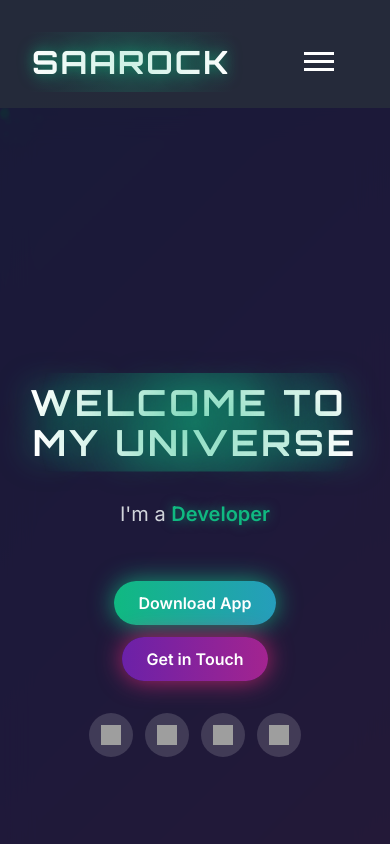
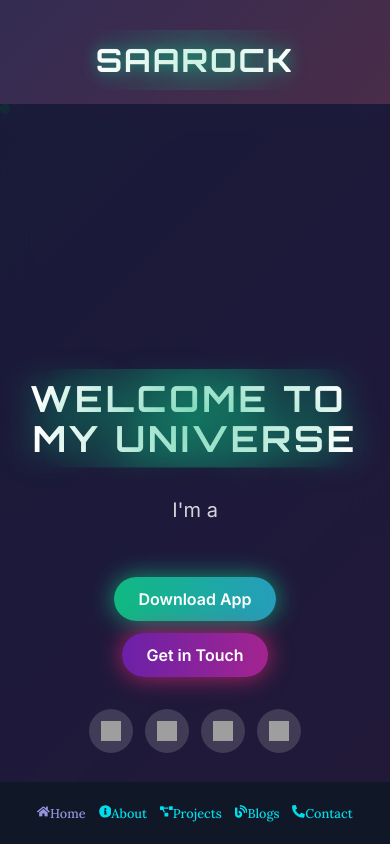
Before and after one commit to saarock/saarock.me, a React (Vite) app: page / in a window 390 px wide. Shown: the top 844 px of the page. Built offline with nearby package versions, Linux system fonts and the light colour scheme; grey boxes are pictures that could not be loaded.

Commit message:
improved nav

```diff
--- a/package.json
+++ b/package.json
@@ -16,6 +16,7 @@
     "prettier": "^3.5.3",
     "react": "^19.0.0",
     "react-dom": "^19.0.0",
+    "react-icons": "^5.5.0",
     "react-router": "^7.5.1",
     "typed-js": "^0.2.3"
   },
--- a/src/components/header/Header.css
+++ b/src/components/header/Header.css
@@ -1,5 +1,6 @@
 /* Import Google Fonts */
-@import url("https://fonts.googleapis.com/css2?family=Orbitron:wght@700&family=Inter:wght@400;600;700&display=swap");
+@import url('https://fonts.googleapis.com/css2?family=Merriweather:wght@700&family=Lora:wght@500&family=Open+Sans:wght@400&family=Fira+Code:wght@400&display=swap');
+
 
 /* Custom animations for CSS (complementing GSAP) */
 @keyframes sb-pulseGlow {
@@ -31,7 +32,7 @@
 
 /* Header styles */
 .sb-header {
-  /* position: fixed; */
+  position: sticky;
   top: 0;
   left: 0;
   width: 100%;
@@ -106,15 +107,49 @@
   display: flex;
   gap: 2rem;
 }
+.sb-mobile-menu {
+  display: none;
+}
 
-@media (max-width: 768px) {
+@media (max-width: 844px) {
+  .sb-mobile-menu {
+    display: block;
+  }
+    /**
+mobile menus css start
+*/
+.sb-mobile-menu {
+  position: fixed;
+  bottom: 0;
+  width: 100%;
+  background: rgba(17, 24, 39, 0.981);
+  left: 0;
+}
+.sb-mobile-menu-content {
+  display: flex;
+  justify-content: center;
+  padding: 1rem;
+  font-size: 0.8rem;
+  text-align: center;
+
+
+}
+.sb-mobile-nav-link {
+  padding: 0.4rem;
+  border-radius: 1rem;
+}
+.sb-mobile-menu-content .sb-mobile-nav-link-active {
+  /* background: rgba(17, 55, 137, 0.7); */
+  color: rgb(149, 149, 222);
+}
+
+/* Mobile menu css end */
   .sb-desktop-menu {
     display: none;
   }
 }
 
 .sb-nav-link {
-  font-family: "Inter", sans-serif;
   font-size: 1.25rem;
   font-weight: 600;
   color: #d1d5db;
@@ -157,10 +192,16 @@
   z-index: 52;
 }
 
+
 @media (max-width: 768px) {
+.sb-nav-container {
+  display: flex;
+  justify-content: center;
+}
   .sb-mobile-toggle {
     display: block;
   }
+
 }
 
 .sb-hamburger {
@@ -208,51 +249,3 @@
   transform: rotate(-45deg);
   top: 8px;
 }
-
-.sb-mobile-menu {
-  position: fixed;
-  top: 0;
-  right: 0;
-  width: 100%;
-  height: 100%;
-  background: rgba(17, 24, 39, 0.95);
-  backdrop-filter: blur(15px);
-  transform: translateX(100%);
-  transition: transform 0.5s ease-in-out;
-  z-index: 51;
-  display: flex;
-  align-items: center;
-  justify-content: center;
-}
-
-.sb-mobile-menu-open {
-  transform: translateX(0);
-}
-
-.sb-mobile-menu-content {
-  display: flex;
-  flex-direction: column;
-  align-items: center;
-  gap: 2rem;
-}
-
-.sb-mobile-nav-link {
-  font-family: "Inter", sans-serif;
-  font-size: 2rem;
-  font-weight: 600;
-  color: #d1d5db;
-  text-decoration: none;
-  transition: color 0.3s ease;
-}
-
-.sb-mobile-nav-link:hover,
-.sb-mobile-nav-link-active {
-  color: #10b981;
-  text-shadow: 0 0 15px rgba(16, 185, 129, 0.8);
-}
-
-@media (min-width: 769px) {
-  .sb-mobile-menu {
-    display: none;
-  }
-}
--- a/src/components/header/Header.tsx
+++ b/src/components/header/Header.tsx
@@ -1,12 +1,14 @@
-import { useState, useEffect, useRef } from "react";
+import { useState, useEffect, useRef, JSX } from "react";
 import { gsap } from "gsap";
 import { NavLink } from "react-router";
+import { FaHome, FaInfoCircle, FaProjectDiagram, FaBlog, FaPhoneAlt } from "react-icons/fa"; // Import the icons
 import "./Header.css";
 import useTopLoader from "../../hooks/useTopLoader";
 
 interface NavItem {
   name: string;
   href: string;
+  icon: JSX.Element;  // Add icon field
 }
 
 interface NavLinkRef {
@@ -72,11 +74,11 @@ const Header: React.FC = () => {
   }, [isOpen]);
 
   const navItems: NavItem[] = [
-    { name: "Home", href: "/" },
-    { name: "About", href: "/about" },
-    { name: "Projects", href: "/projects" },
-    { name: "Blogs", href: "/blogs" },
-    { name: "Contact", href: "/contact" },
+    { name: "Home", href: "/", icon: <FaHome /> },
+    { name: "About", href: "/about", icon: <FaInfoCircle /> },
+    { name: "Projects", href: "/projects", icon: <FaProjectDiagram /> },
+    { name: "Blogs", href: "/blogs", icon: <FaBlog /> },
+    { name: "Contact", href: "/contact", icon: <FaPhoneAlt /> },
   ];
 
   return (
@@ -117,25 +119,12 @@ const Header: React.FC = () => {
                   }
                 }}
               >
+                <span className="sb-nav-link-icon">{item.icon}</span>
                 <span className="sb-nav-link-text">{item.name}</span>
                 <div className="sb-nav-link-underline"></div>
               </NavLink>
             ))}
           </div>
-
-          {/* Mobile Menu Button */}
-          <button
-            onClick={() => setIsOpen(!isOpen)}
-            className="sb-mobile-toggle"
-            aria-label="Toggle menu"
-            ref={mobileToggleRef}
-          >
-            <div className={`sb-hamburger ${isOpen ? "sb-open" : ""}`}>
-              <div className="sb-hamburger-line"></div>
-              <div className="sb-hamburger-line"></div>
-              <div className="sb-hamburger-line"></div>
-            </div>
-          </button>
         </div>
 
         {/* Mobile Menu */}
@@ -153,6 +142,7 @@ const Header: React.FC = () => {
                 }
                 onClick={() => setIsOpen(false)}
               >
+                <span className="sb-mobile-nav-link-icon">{item.icon}</span>
                 {item.name}
               </NavLink>
             ))}
--- a/src/components/hero/Hero.tsx
+++ b/src/components/hero/Hero.tsx
@@ -1,10 +1,5 @@
 import React, { useEffect, useRef, useState } from "react";
-import { gsap } from "gsap";
 import "./Hero.css";
-
-interface SocialRef {
-  current: HTMLAnchorElement[];
-}
 
 const Hero: React.FC = () => {
   const heroRef = useRef<HTMLElement>(null);
@@ -15,147 +10,9 @@ const Hero: React.FC = () => {
   const ctaSecondaryRef = useRef<HTMLAnchorElement>(null);
   const imageRef = useRef<HTMLDivElement>(null);
   const bgRef = useRef<HTMLDivElement>(null);
-  const socialRefs: SocialRef = useRef([]);
+  const socialRefs = useRef<HTMLAnchorElement[]>([]);
   const particlesRef = useRef<HTMLDivElement>(null);
   const [deferredPrompt, setDeferredPrompt] = useState<any>(null);
-
-  useEffect(() => {
-    // GSAP Timeline for staggered animations
-    const tl = gsap.timeline({ defaults: { ease: "power3.out" } });
-
-    // Split title into letters for staggered animation
-    const titleLetters = titleRef.current?.querySelectorAll(
-      ".sb-hero-title-letter",
-    );
-    if (titleLetters) {
-      tl.fromTo(
-        titleLetters,
-        { y: 120, opacity: 0 },
-        { y: 0, opacity: 1, duration: 0.8, stagger: 0.05 },
-      );
-    }
-
-    // Animate subtitle
-    tl.fromTo(
-      subtitleRef.current,
-      { y: 80, opacity: 0 },
-      { y: 0, opacity: 1, duration: 0.7 },
-      "-=0.5",
-    )
-      // Animate typed text
-      .fromTo(
-        typedRef.current,
-        { opacity: 0, scale: 0.8 },
-        { opacity: 1, scale: 1, duration: 0.6 },
-        "-=0.4",
-      )
-      // Animate primary CTA
-      .fromTo(
-        ctaPrimaryRef.current,
-        { y: 60, opacity: 0, scale: 0.8 },
-        { y: 0, opacity: 1, scale: 1, duration: 0.6 },
-        "-=0.4",
-      )
-      // Animate secondary CTA
-      .fromTo(
-        ctaSecondaryRef.current,
-        { y: 60, opacity: 0, scale: 0.8 },
-        { y: 0, opacity: 1, scale: 1, duration: 0.6 },
-        "-=0.3",
-      )
-      // Animate image with 3D tilt
-      .fromTo(
-        imageRef.current,
-        { y: 100, opacity: 0, rotationX: -20 },
-        { y: 0, opacity: 1, rotationX: 0, duration: 1 },
-        "-=0.5",
-      )
-      // Animate social icons
-      .fromTo(
-        socialRefs.current,
-        { y: 50, opacity: 0 },
-        { y: 0, opacity: 1, duration: 0.5, stagger: 0.1 },
-        "-=0.4",
-      );
-
-    // Text cycling for subtitle
-    const words = ["Engineer", "Developer", "Innovator", "Creator"];
-    let currentWord = 0;
-    const cycleText = () => {
-      if (typedRef.current) {
-        gsap.to(typedRef.current, {
-          opacity: 0,
-          y: 20,
-          duration: 0.3,
-          onComplete: () => {
-            if (typedRef.current) {
-              typedRef.current.textContent = words[currentWord];
-              gsap.to(typedRef.current, {
-                opacity: 1,
-                y: 0,
-                duration: 0.3,
-              });
-            }
-            currentWord = (currentWord + 1) % words.length;
-          },
-        });
-      }
-    };
-    cycleText();
-    const textInterval = setInterval(cycleText, 3000);
-
-    // Parallax background on scroll
-    const handleScroll = () => {
-      if (bgRef.current) {
-        const scrollY = window.scrollY;
-        gsap.to(bgRef.current, {
-          y: scrollY * 0.5,
-          duration: 0.6,
-          ease: "power2.out",
-        });
-      }
-    };
-    window.addEventListener("scroll", handleScroll);
-
-    // Floating and tilting animation for image
-    gsap.to(imageRef.current, {
-      y: -30,
-      rotation: 3,
-      rotationX: 5,
-      rotationY: 5,
-      repeat: -1,
-      yoyo: true,
-      duration: 4,
-      ease: "sine.inOut",
-    });
-
-    // Particle animation
-    const particles =
-      particlesRef.current?.querySelectorAll(".sb-hero-particle");
-    if (particles) {
-      particles.forEach((particle, index) => {
-        gsap.to(particle, {
-          x: () => Math.random() * 100 - 50,
-          y: () => Math.random() * 100 - 50,
-          scale: () => Math.random() * 0.5 + 0.5,
-          opacity: () => Math.random() * 0.3 + 0.2,
-          duration: () => Math.random() * 3 + 2,
-          repeat: -1,
-          yoyo: true,
-          ease: "sine.inOut",
-          delay: index * 0.1,
-        });
-      });
-    }
-
-    // Cleanup
-    return () => {
-      window.removeEventListener("scroll", handleScroll);
-      clearInterval(textInterval);
-      tl.kill();
-    };
-  }, []);
-
 
   // Listen for the beforeinstallprompt event
   useEffect(() => {
@@ -171,9 +28,6 @@ const Hero: React.FC = () => {
     };
   }, []);
 
-
-
-
   // Split title into letters
   const titleText = "Welcome to My Universe";
   const titleLetters = titleText.split("").map((char, index) => (
@@ -181,7 +35,6 @@ const Hero: React.FC = () => {
       {char === " " ? "\u00A0" : char}
     </span>
   ));
-
 
   const handleInstallClick = async (e: React.MouseEvent) => {
     e.preventDefault();
@@ -202,7 +55,6 @@ const Hero: React.FC = () => {
 
     setDeferredPrompt(null); // reset after prompting
   };
-
 
   return (
     <section className="sb-hero" ref={heroRef}>
@@ -268,8 +120,7 @@ const Hero: React.FC = () => {
               name: "instagram",
               path: "saarock_basnet"
             }
-          ].map(
-            (platform, index) => (
+          ].map((platform, index) => (
             <a
               key={platform.name}
               href={`https://${platform.name}.com/${platform.path}`}
@@ -284,8 +135,7 @@ const Hero: React.FC = () => {
                 className={`sb-hero-social-icon sb-hero-social-${platform.name}`}
               ></span>
             </a>
-            ),
-          )}
+          ))}
         </div>
       </div>
     </section>
```
Also changed, not shown: 1 other file (tests, documents, lock files or other folders). Lines whose indentation alone changed are shown as unchanged.
